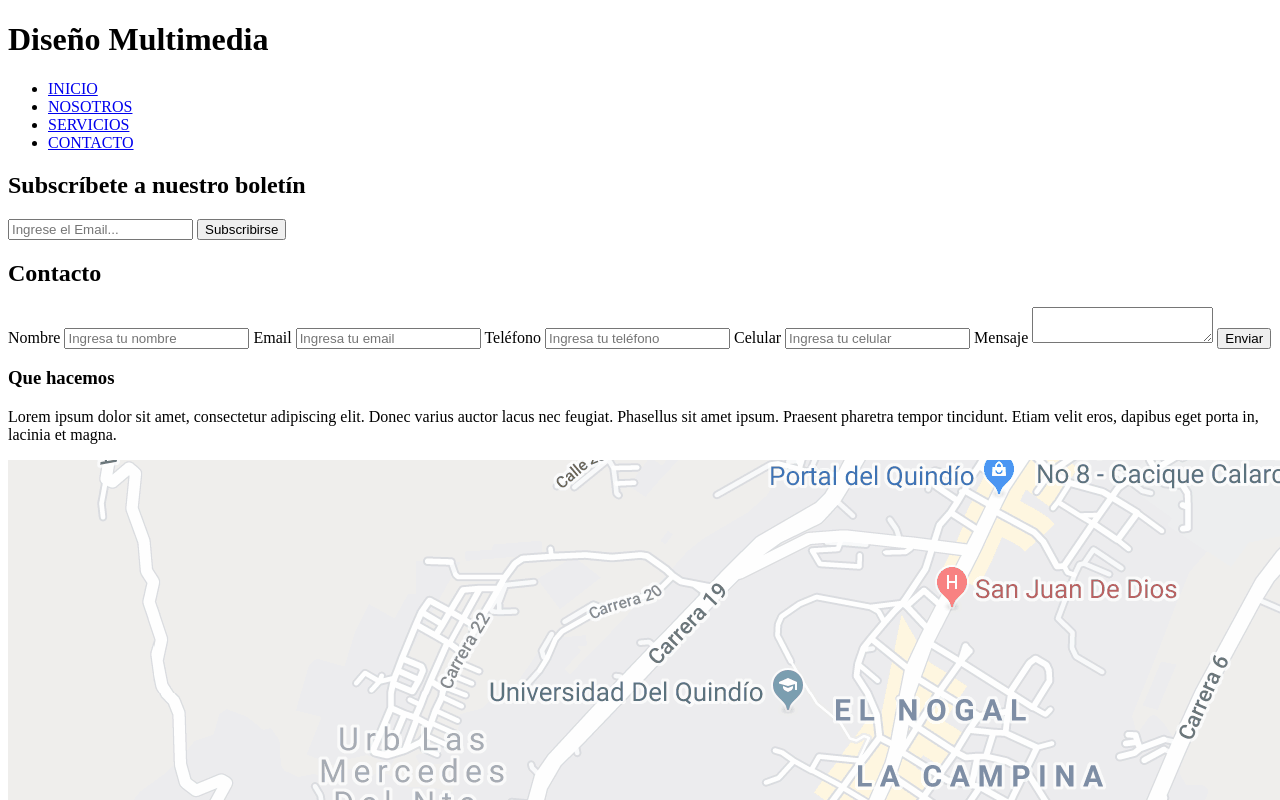
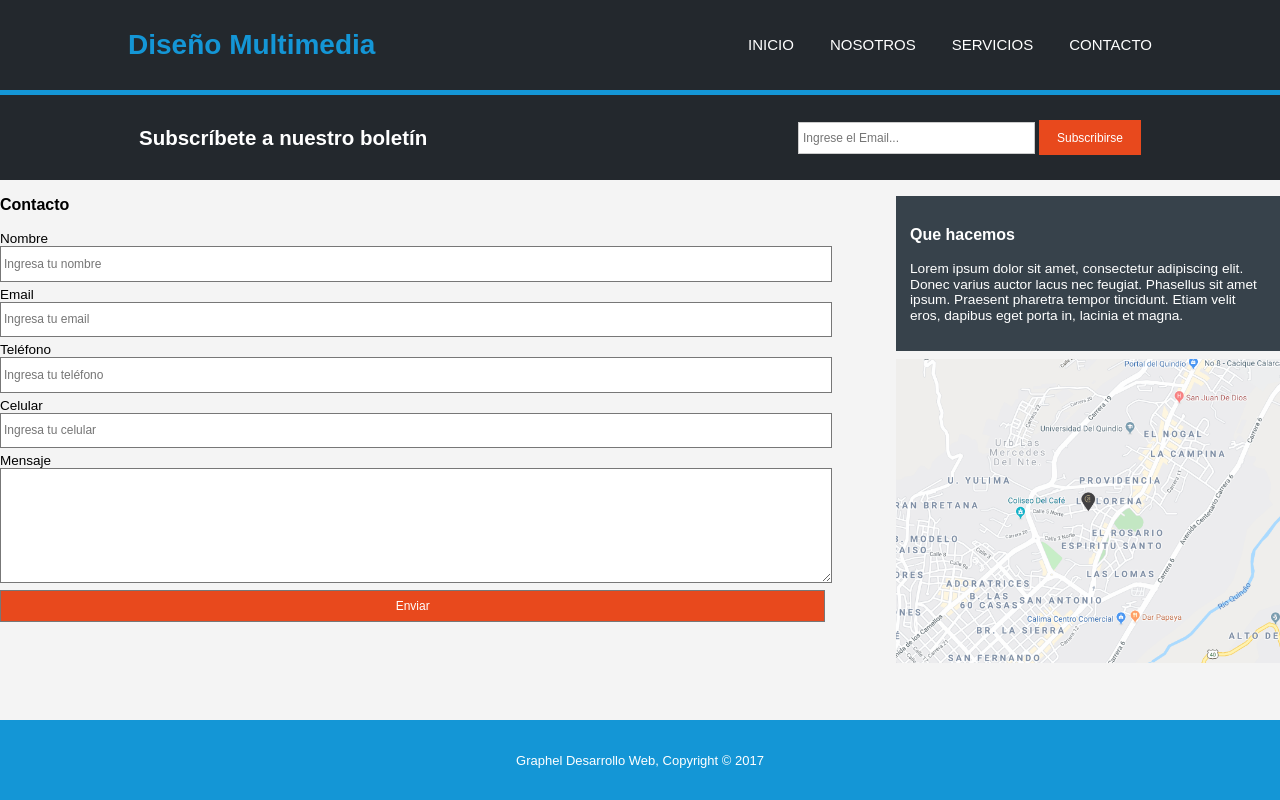
Before and after one commit to sebasjss/proyectoGraphel, a plain HTML site: page pages/contacto.html in a window 1280 px wide. Shown: the top 800 px of the page. Drawn offline with Linux system fonts and the light colour scheme.

Commit message:
JS- Linkeo de las paginas de html con el nuevo css y correccion de css

```diff
--- a/pages/contacto.html
+++ b/pages/contacto.html
@@ -3,7 +3,7 @@
 <head>
     <meta charset="UTF-8">
     <meta name="viewport" content="width=device-width, initial-scale=1.0">
-    <link rel="stylesheet" href="../styles/styles.css">
+    <link rel="stylesheet" href="../styles/style.css">
     <title>Contacto</title>
 </head>
 <body>
--- a/styles/style.css
+++ b/styles/style.css
@@ -28,10 +28,19 @@ header .contenedor {
     display: flex;
     justify-content: space-between;
 }
-header, main > nav {
+header {
     background: #23282d;
     border-bottom: 5px solid #1496d6;
     height: 95px;
+}
+main > nav {
+    background: #23282d;
+    border-bottom: 5px solid #1496d6;
+    height: 95px;
+    width: 50%;
+    padding-right: 10%;
+    display: flex;
+    justify-content: flex-end;
 }
 header h1 {
     color: white;
@@ -52,10 +61,11 @@ nav a {
     color: white;
     font-size: 15px;
 }
-nav a:hover, nav a.activo {
+nav a:hover {
     color: #1496d6;
 }
 nav a.activo {
+    color: #1496d6;
     font-weight: bold;
 }
 main {
@@ -69,19 +79,17 @@ main > header {
     width: 50%;
     padding-left: 10%;
 }
-main > nav {
-    width: 50%;
-    padding-right: 10%;
-    display: flex;
-    justify-content: flex-end;
-}
-.boletin, #boletin {
+.boletin {
     background: #23282d;
     height: 85px;
     display: flex;
     align-items: center;
 }
 #boletin {
+    background: #23282d;
+    height: 85px;
+    display: flex;
+    align-items: center;
     padding: 0 10%;
 }
 .boletin .contenedor {
@@ -89,13 +97,17 @@ main > nav {
     justify-content: space-between;
     align-items: center;
 }
-.boletin h2, #boletin h2 {
+.boletin h2 {
     color: white;
     font-size: 20.5px;
     line-height: 83px;
     padding-left: 11px;
 }
 #boletin h2 {
+    color: white;
+    font-size: 20.5px;
+    line-height: 83px;
+    padding-left: 11px;
     margin-right: auto;
 }
 .boletin form {
@@ -103,14 +115,21 @@ main > nav {
     align-items: center;
     margin-right: 11px;
 }
-.boletin input, #boletin input {
+.boletin input {
     width: 237px;
     height: 32px;
     border: 1px solid #ccc;
     padding: 0 4px;
     font-size: 12px;
 }
-.boletin button, #boletin button {
+#boletin input {
+    width: 237px;
+    height: 32px;
+    border: 1px solid #ccc;
+    padding: 0 4px;
+    font-size: 12px;
+}
+.boletin button {
     background: #e8491d;
     color: white;
     border: none;
@@ -121,6 +140,14 @@ main > nav {
     margin-left: 4px;
 }
 #boletin button {
+    background: #e8491d;
+    color: white;
+    border: none;
+    height: 35px;
+    min-width: 97px;
+    padding: 0 18px;
+    font-size: 12px;
+    margin-left: 4px;
     margin-right: 11px;
 }
 .inicio {
@@ -226,7 +253,7 @@ label {
     font-size: 13.5px;
     line-height: 15px;
 }
-#contenido input, #contenido textarea, #contenido button {
+#contenido input {
     display: block;
     width: 100%;
     height: 35.5px;
@@ -237,10 +264,21 @@ label {
     margin-bottom: 5px;
 }
 #contenido textarea {
+    display: block;
+    width: 100%;
+    border: 1px solid #777;
+    padding: 0 3px;
+    font-family: Arial, sans-serif;
+    font-size: 12px;
     height: 115px;
     margin-bottom: 7px;
 }
 #contenido button {
+    display: block;
+    border: 1px solid #777;
+    padding: 0 3px;
+    font-family: Arial, sans-serif;
+    font-size: 12px;
     width: 99.2%;
     height: 32px;
     background: #e8491d;
@@ -250,13 +288,15 @@ label {
 #contenido > #lateral {
     width: 30%;
 }
-#lateral h3, #lateral p {
+#lateral h3 {
     background: #37424b;
     color: white;
-}
-#lateral h3 {
     font-size: 16px;
     padding: 30px 14px 17px;
+}
+#lateral p {
+    background: #37424b;
+    color: white;
 }
 #contenido #lateral p {
     margin: 0;
```
Also changed, not shown: pages/nosotros.html (+1 -1 lines), pages/servicios.html (+1 -1 lines).
